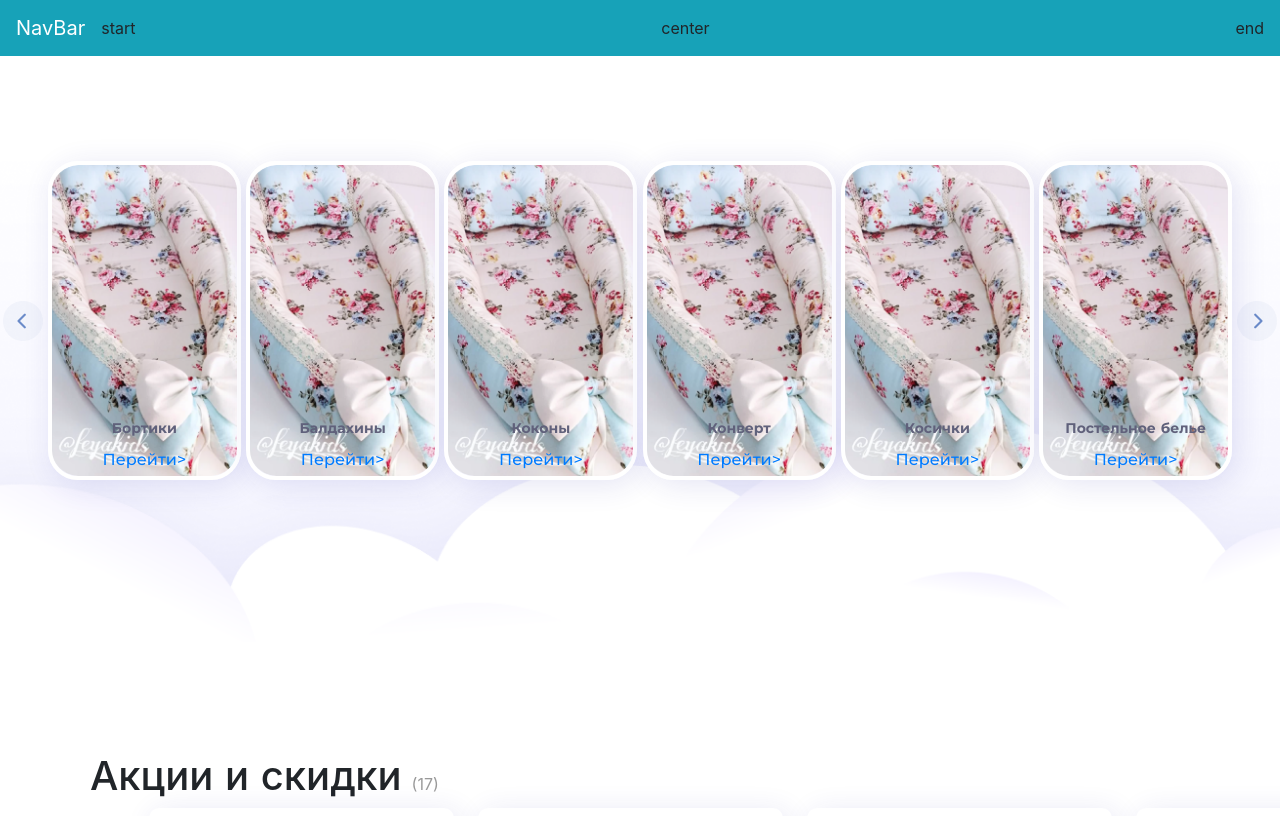
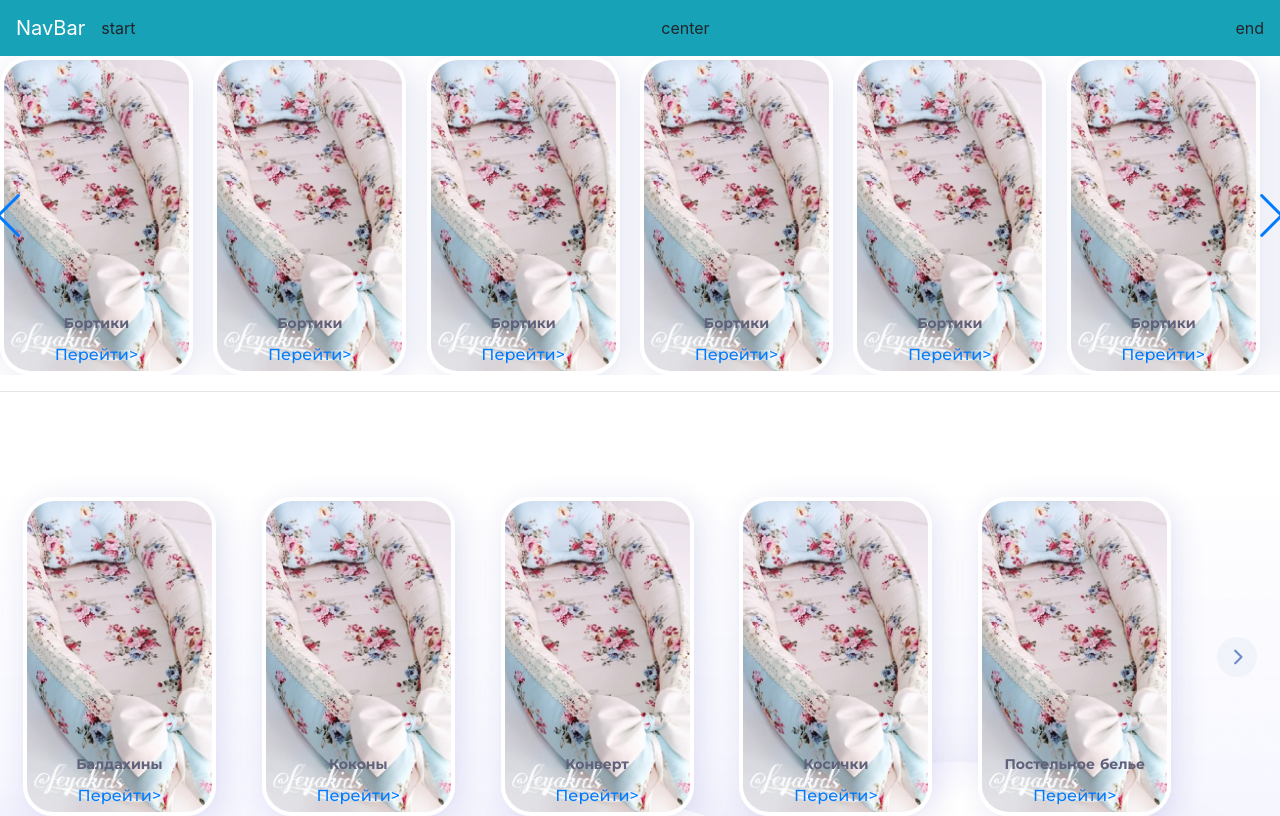
Before and after one commit to jalagash-it/imme-frontend, a Nuxt app: page / in a window 1280 px wide. Shown: the top 816 px of the page. Built offline with nearby package versions, Linux system fonts and the light colour scheme; grey boxes are pictures that could not be loaded.

Commit message:
swiperjs tests

```diff
--- a/components/CatalogSlider.vue
+++ b/components/CatalogSlider.vue
@@ -1,14 +1,95 @@
 <template>
-  <b-container fluid> <div class="catalog">
-    <div class="catalog__content">
-      <div class="left__arrow">
-        <a href="#"> <img src="../assets/img/prev.png" alt="" /></a>
-      </div>
+  <b-container fluid>
+    <b-row>
+      <b-col>
+        <div class="swiper-container">
+          <div class="swiper-wrapper">
+            <div class="swiper-slide">
               <div class="catalog__item">
                 <p>Бортики</p>
                 <a href="#">Перейти</a>
               </div>
+            </div>
+            <div class="swiper-slide">
+              <div class="catalog__item">
+                <p>Бортики</p>
+                <a href="#">Перейти</a>
+              </div>
+            </div>
+            <div class="swiper-slide">
+              <div class="catalog__item">
+                <p>Бортики</p>
+                <a href="#">Перейти</a>
+              </div>
+            </div>
+             <div class="swiper-slide">
+              <div class="catalog__item">
+                <p>Бортики</p>
+                <a href="#">Перейти</a>
+              </div>
+            </div>
+            <div class="swiper-slide">
+              <div class="catalog__item">
+                <p>Бортики</p>
+                <a href="#">Перейти</a>
+              </div>
+            </div>
+            <div class="swiper-slide">
+              <div class="catalog__item">
+                <p>Бортики</p>
+                <a href="#">Перейти</a>
+              </div>
+            </div>
+             <div class="swiper-slide">
+              <div class="catalog__item">
+                <p>Бортики</p>
+                <a href="#">Перейти</a>
+              </div>
+            </div>
+            <div class="swiper-slide">
+              <div class="catalog__item">
+                <p>Бортики</p>
+                <a href="#">Перейти</a>
+              </div>
+            </div>
+            <div class="swiper-slide">
+              <div class="catalog__item">
+                <p>Бортики</p>
+                <a href="#">Перейти</a>
+              </div>
+            </div>
+             <div class="swiper-slide">
+              <div class="catalog__item">
+                <p>Бортики</p>
+                <a href="#">Перейти</a>
+              </div>
+            </div>
+            <div class="swiper-slide">
+              <div class="catalog__item">
+                <p>Бортики</p>
+                <a href="#">Перейти</a>
+              </div>
+            </div>
+            <div class="swiper-slide">
+              <div class="catalog__item">
+                <p>Бортики</p>
+                <a href="#">Перейти</a>
+              </div>
+            </div>
+          </div>
 
+        </div>
+         <div class="swiper-button-prev">
+            <!-- <img src="../assets/img/prev.png" alt="" /> -->
+          </div>
+          <div class="swiper-button-next">
+            <!-- <img src="../assets/img/next.png" alt="" /> -->
+          </div>
+      </b-col>
+    </b-row>
+    <hr />
+    <div class="catalog">
+      <div class="catalog__content">
         <div class="catalog__item">
           <p>Балдахины</p>
           <a href="#">Перейти</a>
@@ -36,12 +117,53 @@
         <div class="right__arrow">
           <a href="#"><img src="../assets/img/next.png" alt="" /> </a>
         </div>
-    </div>
-  </div></b-container>
+      </div></div
+  ></b-container>
+</template>
+<script>
+import SwiperCore, { Navigation } from "swiper";
+import { Swiper, SwiperSlide } from "swiper/vue";
 
-</template>
+import "swiper/swiper-bundle.css";
 
+SwiperCore.use([Navigation]);
+export default {
+  components: {
+    Swiper,
+    SwiperSlide,
+  },
+  mounted() {
+    new SwiperCore(".swiper-container", {
+      slidesPerView: 6,
+      spaceBetween: 0,
+      loop: true,
+      navigation: {
+        nextEl: ".swiper-button-next",
+        prevEl: ".swiper-button-prev",
+      },
+    });
+  },
+};
+</script>
+<style lang="sass" scoped>
+@import "swiper/swiper.scss"
+@import "swiper/components/navigation/navigation.scss"
+</style>
 <style scoped>
+/* .swiper-button-prev:after,
+.swiper-button-next::after {
+  content: "";
+} */
+/* .swiper-button-prev{
+ background: url(../assets/img/prev.png);
+} */
+.swiper-container {
+  width: 100%;
+  height: auto;
+}
+.swiper-wrapper {
+  width: 80%;
+}
 .catalog {
   margin-top: 105px;
   margin-bottom: 55px;
@@ -51,6 +173,7 @@
   background: linear-gradient(180deg, #ffffff 0%, #f2f2ff 100%);
   background: url(../assets/img/bg.png) no-repeat center -55px / cover;
 }
+
 .catalog__content {
   display: flex;
   justify-content: space-around;
@@ -58,11 +181,9 @@
 }
 .left__arrow {
   text-align: center;
-
 }
 .right__arrow {
   text-align: center;
-
 }
 .catalog__item {
   position: relative;
@@ -71,16 +192,12 @@
 
   border: 4px solid #ffffff;
 
-
-
-
   border-radius: 30px;
   box-shadow: 5px 5px 30px rgba(41, 41, 167, 0.12);
   display: flex;
   flex-direction: column;
   align-items: center;
   justify-content: flex-end;
-
 }
 
 .catalog__item {
--- a/package.json
+++ b/package.json
@@ -18,7 +18,8 @@
     "core-js": "^3.8.3",
     "nuxt": "^2.14.12",
     "sass": "^1.32.7",
-    "sass-loader": "^11.0.1"
+    "sass-loader": "10.1.1",
+    "swiper": "^6.4.11"
   },
   "devDependencies": {
     "@vue/test-utils": "^1.1.2",
```
Also changed, not shown: 1 other file (tests, documents, lock files or other folders). Lines whose indentation alone changed are shown as unchanged.
